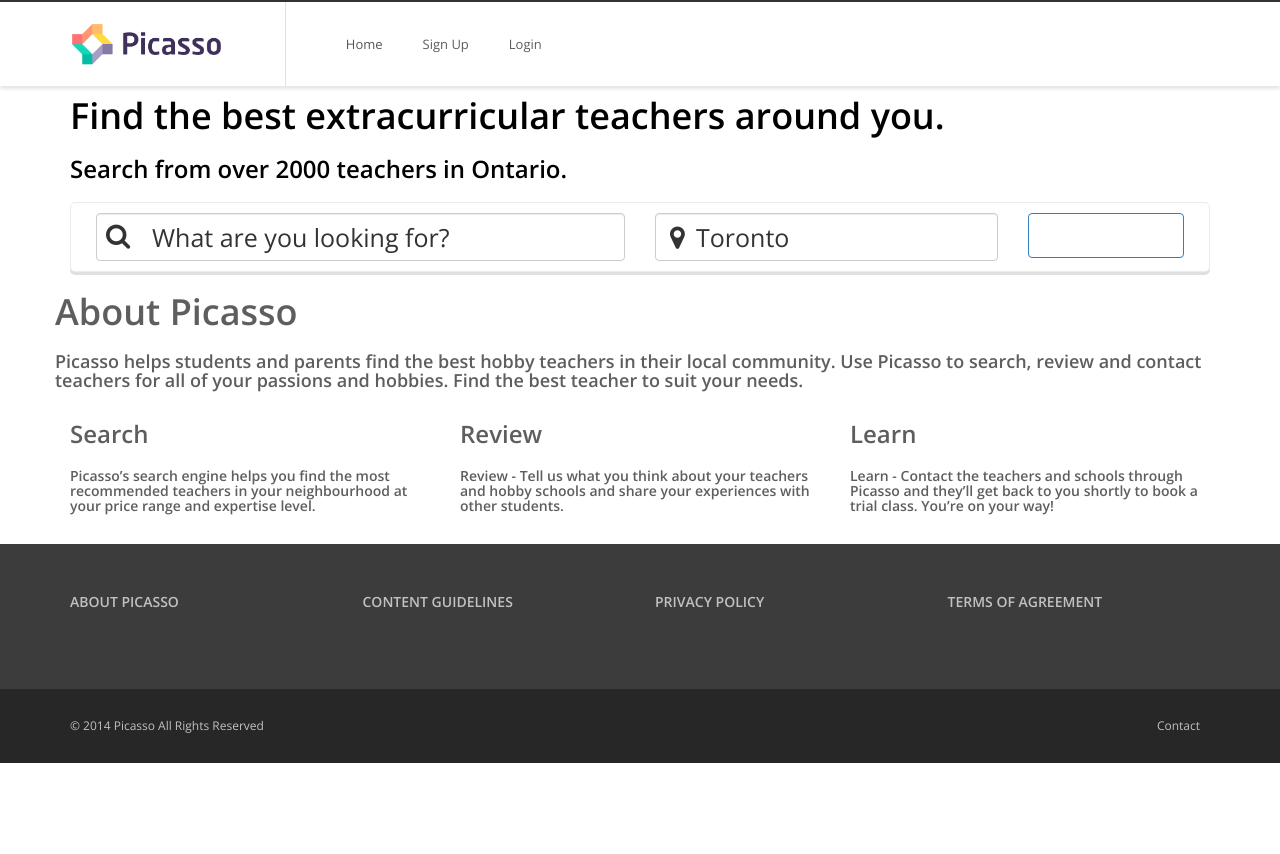
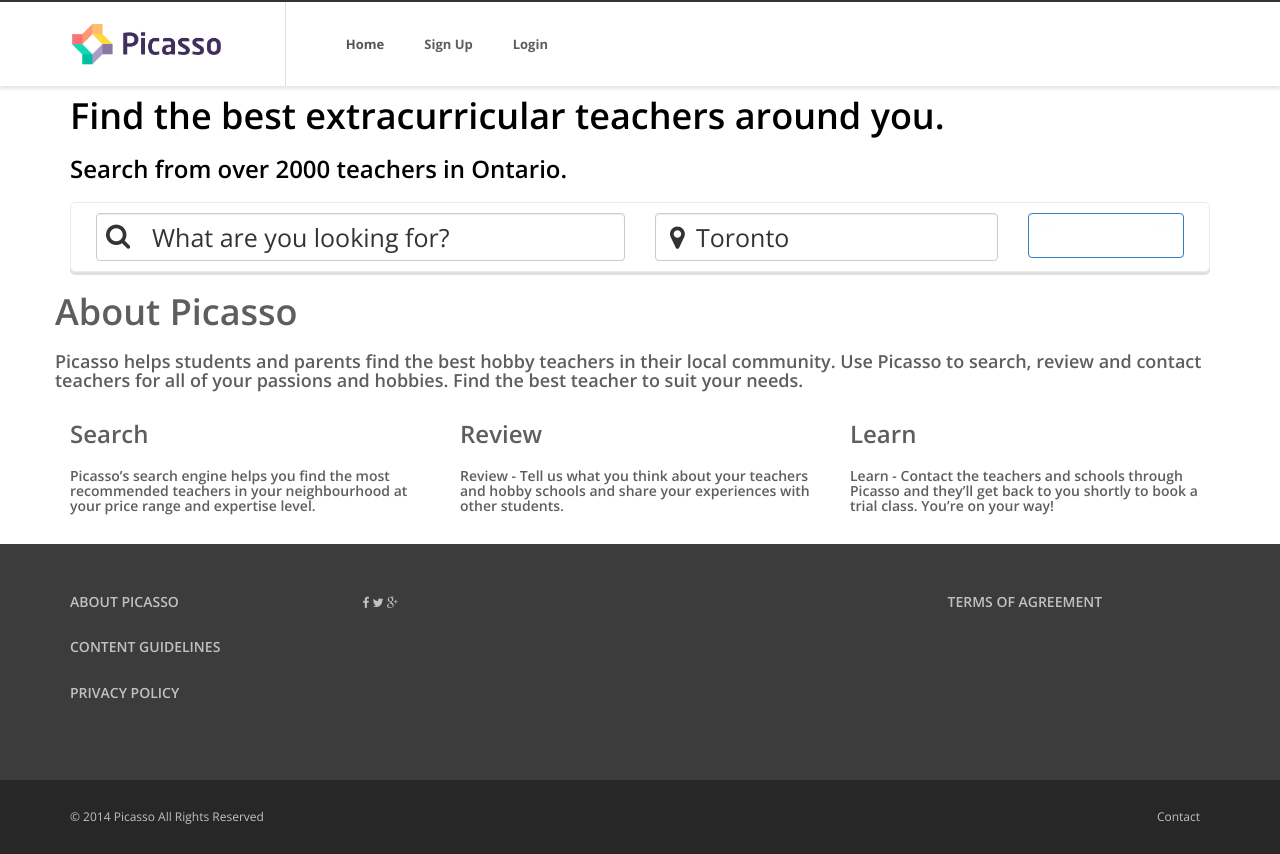
Before and after one commit to TejasM/picasso, a Django app: page /about in a window 1280 px wide. Before the commit the page ends 763 px from the top, so only its background shows below. Run offline with Django 3.2, Linux system fonts and the light colour scheme; data that the repository does not hold is empty; some libraries are stand-ins or nearby versions.

Commit message:
Fix boldg

```diff
--- a/picasso/static/css/responsive.css
+++ b/picasso/static/css/responsive.css
@@ -666,3 +666,11 @@
 .twitter-typeahead {
     width: 100%;
 }
+
+.tp-leftarrow {
+    display: none;
+}
+
+.navbar-nav  a {
+    font-weight: 800;
+}
--- a/picasso/templates/main_template.html
+++ b/picasso/templates/main_template.html
@@ -223,12 +223,13 @@
         <div class="row">
             <div class="col-md-3 col-sm-3">
                 <h4><a href="{% url 'about' %}">About Picasso</a></h4>
+                <h4><a href="{% url 'content' %}">Content Guidelines</a></h4>
+                <h4><a href="{% url 'privacy' %}">Privacy Policy</a></h4>
             </div>
-            <div class="col-md-3 col-sm-3">
-                <h4><a href="{% url 'content' %}">Content Guidelines</a></h4>
-            </div>
-            <div class="col-md-3 col-sm-3">
-                <h4><a href="{% url 'privacy' %}">Privacy Policy</a></h4>
+            <div class="col-md-6 col-sm-6">
+                <a href="https://www.facebook.com/getpicasso"><i class="fa fa-facebook"></i></a>
+                <a href="https://www.facebook.com/getpicasso"><i class="fa fa-twitter"></i></a>
+                <a href="https://www.facebook.com/getpicasso"><i class="fa fa-google-plus"></i></a>
             </div>
             <div class="col-md-3 col-sm-3">
                 <h4><a href="{% url 'terms' %}">Terms of Agreement</a></h4>
```
